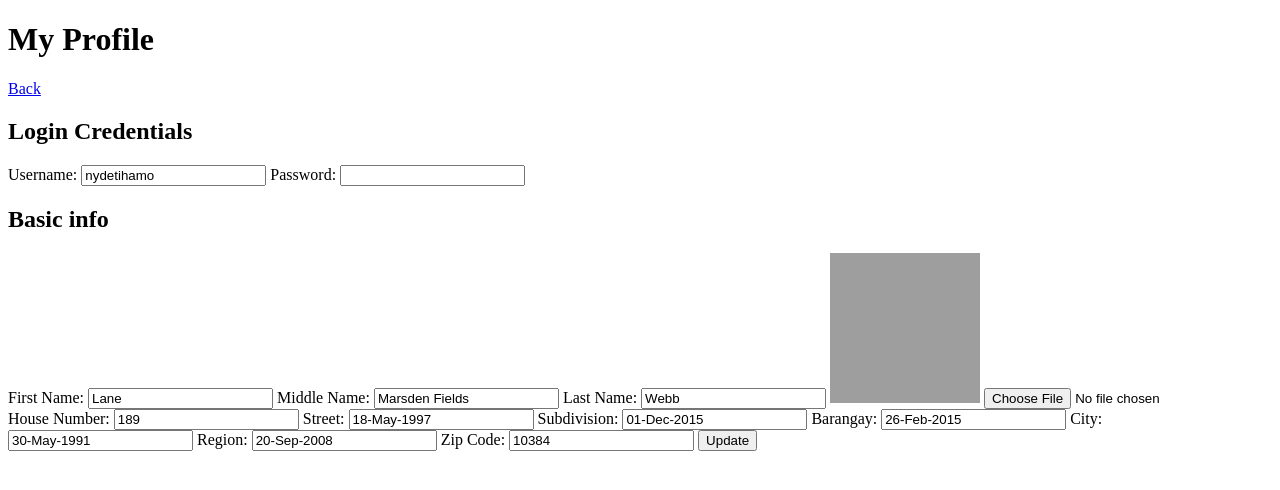
After one commit to mathewdy/cdss_feu, a PHP site: page /my-profile.php in a window 1280 px wide. The commit adds this page. Shown: the top 490 px of the page. Run offline with PHP 8.4, Linux system fonts and the light colour scheme; a user stored in the database is signed in; data comes from the database, SQL or seed files in the repository; grey boxes are pictures that could not be loaded.

Commit message:
Updated
gawan na to ng front-end sa my-profile.php

```diff
--- a/users/edit-patient.php
+++ b/users/edit-patient.php
@@ -77,7 +77,7 @@ if(mysqli_num_rows($q_run) > 0){
               <!-- pasiksik ng pic dito -->
             </a>
             <div class="dropdown-menu dropdown-menu-right navbar-dropdown" aria-labelledby="profileDropdown">
-              <a class="dropdown-item">
+              <a class="dropdown-item" href="my-profile.php">
                 <i class="ti-settings text-primary"></i>
                 Settings
               </a>
--- a/users/home.php
+++ b/users/home.php
@@ -65,7 +65,7 @@ if(mysqli_num_rows($q_run) > 0){
               <!-- pasiksik ng pic dito -->
             </a>
             <div class="dropdown-menu dropdown-menu-right navbar-dropdown" aria-labelledby="profileDropdown">
-              <a class="dropdown-item">
+              <a class="dropdown-item" href="my-profile.php">
                 <i class="ti-settings text-primary"></i>
                 Settings
               </a>
--- /dev/null
+++ b/users/my-profile.php
@@ -0,0 +1,151 @@
+<?php
+include('../connection/connection.php');
+session_start();
+ob_start();
+$_SESSION['account_id'];
+
+?>
+<!DOCTYPE html>
+<html lang="en">
+<head>
+    <meta charset="UTF-8">
+    <meta name="viewport" content="width=device-width, initial-scale=1.0">
+    <title>Document</title>
+</head>
+<body>
+
+
+    <h1>My Profile</h1>
+    <a href="home.php">Back</a>
+
+
+    <?php
+
+
+    $query_users = "SELECT * FROM users WHERE account_id = '".$_SESSION['account_id']."'";
+    $run_users = mysqli_query($conn,$query_users);
+
+    if(mysqli_num_rows($run_users) > 0){
+        foreach($run_users as $row_users){
+            ?>
+
+                <form action="" method="POST" enctype="multipart/form-data">
+
+                <h2>Login Credentials</h2>
+
+                <label for="">Username:</label>
+                <input type="text" name="username" value="<?php echo $row_users['username']; ?>">
+                <label for="">Password:</label>
+                <input type="password" name="password">
+
+
+                <h2>Basic info</h2>
+
+                <label for="">First Name:</label>
+                <input type="text" name="first_name" value="<?php echo $row_users['first_name']; ?>">
+                <label for="">Middle Name:</label>
+                <input type="text" name="middle_name" value="<?php echo $row_users['middle_name']; ?>">
+                <label for="">Last Name:</label>
+                <input type="text" name="last_name" value="<?php echo $row_users['last_name']; ?>">
+
+                <img src="<?php echo "images/". $row_users['image']?>" alt="user image" style="height: 150px; width: 150px; border-radius:0;">
+                <input type="hidden" name="user_old_image" value="<?php echo $row_users['image'] ?>">
+                <input type="file" name="user_new_image">
+
+                <label for="">House Number:</label>
+                <input type="text" name="house_number" value="<?php echo $row_users['house_number']; ?>">
+
+                <label for="">Street:</label>
+                <input type="text" name="street" value="<?php echo $row_users['street']; ?>">
+
+                <label for="">Subdivision:</label>
+                <input type="text" name="subdivision" value="<?php echo $row_users['subdivision']; ?>">
+
+                <label for="">Barangay:</label>
+                <input type="text" name="brgy" value="<?php echo $row_users['brgy']; ?>">
+
+                <label for="">City:</label>
+                <input type="text" name="city" value="<?php echo $row_users['city']; ?>">
+
+                <label for="">Region:</label>
+                <input type="text" name="region" value="<?php echo $row_users['region']; ?>">
+
+                <label for="">Zip Code:</label>
+                <input type="text" name="zipcode" value="<?php echo $row_users['zipcode']; ?>" >
+
+                <input type="submit" name="update_user" value="Update">
+                </form>
+
+
+            <?php
+        }
+    }
+
+    ?>
+
+
+
+
+
+
+
+</body>
+</html>
+
+<?php
+
+if(isset($_POST['update_user'])){
+
+    $username = $_POST['username'];
+    $password = $_POST['password'];
+    $new_password = password_hash($password,PASSWORD_DEFAULT);
+
+    $first_name = $_POST['first_name'];
+    $middle_name = $_POST['middle_name'];
+    $last_name = $_POST['last_name'];
+
+    $house_number = $_POST['house_number'];
+    $street = $_POST['street'];
+    $subdivision = $_POST['subdivision'];
+    $brgy = $_POST['brgy'];
+    $city = $_POST['city'];
+    $region = $_POST['region'];
+    $zipcode = $_POST['zipcode'];
+
+
+    $user_new_image = $_FILES['user_new_image']['name'];
+    $user_old_image = $_POST['user_old_image'];
+
+    if($user_new_image != ''){
+        $update_file_name_user = $_FILES['user_new_image']['name'];
+    }else{
+        $update_file_name_user = $user_old_image;
+    }
+
+
+    $update_user = "UPDATE users SET username = '$username', password = '$new_password', first_name = '$first_name' , middle_name = '$middle_name', last_name = '$last_name', house_number = '$house_number', street = '$street' , subdivision = '$subdivision', brgy = '$brgy', city = '$city', region = '$region', zipcode = '$zipcode' , image = '$update_file_name_user' WHERE account_id = '".$_SESSION['account_id']."'";
+    $query_update = mysqli_query($conn,$update_user);
+
+    if($query_update){
+        if($_FILES['user_new_image']['name'] !=''){
+            move_uploaded_file($_FILES['user_new_image']['tmp_name'], "images/".$_FILES['user_new_image']['name']);
+            unlink("images/".$user_old_image);
+            // echo "updated data and image";
+            echo "updated";
+            header("location: my-profile.php");
+        }else{
+            echo "Error updating image";
+        }
+    }else{
+        echo "Error updating data";
+    }
+
+
+
+}
+
+
+ob_end_flush();
+
+
+?>
--- a/users/patients/create-patient.php
+++ b/users/patients/create-patient.php
@@ -71,7 +71,7 @@ if(mysqli_num_rows($q_run) > 0){
               <!-- pasiksik ng pic dito -->
             </a>
             <div class="dropdown-menu dropdown-menu-right navbar-dropdown" aria-labelledby="profileDropdown">
-              <a class="dropdown-item">
+              <a class="dropdown-item" href="../my-profile.php">
                 <i class="ti-settings text-primary"></i>
                 Settings
               </a>
--- a/users/patients/patients.php
+++ b/users/patients/patients.php
@@ -53,7 +53,7 @@ if(empty($_SESSION['account_id'])){
               <!-- pasiksik ng pic dito -->
             </a>
             <div class="dropdown-menu dropdown-menu-right navbar-dropdown" aria-labelledby="profileDropdown">
-              <a class="dropdown-item">
+              <a class="dropdown-item" href="my-profile.php">
                 <i class="ti-settings text-primary"></i>
                 Settings
               </a>
--- a/users/view-patient.php
+++ b/users/view-patient.php
@@ -54,7 +54,7 @@ $_SESSION['account_id'];
               <!-- pasiksik ng pic dito -->
             </a>
             <div class="dropdown-menu dropdown-menu-right navbar-dropdown" aria-labelledby="profileDropdown">
-              <a class="dropdown-item">
+              <a class="dropdown-item" href="my-profile.php">
                 <i class="ti-settings text-primary"></i>
                 Settings
               </a>
```
Also changed, not shown: users/images/385827805_6559676644154631_4243483882727626837_n.jpg (added).
